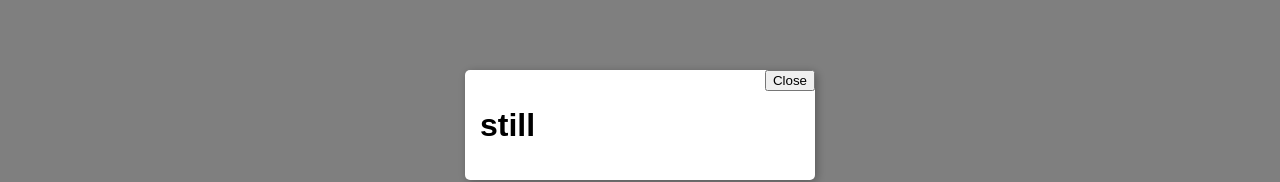
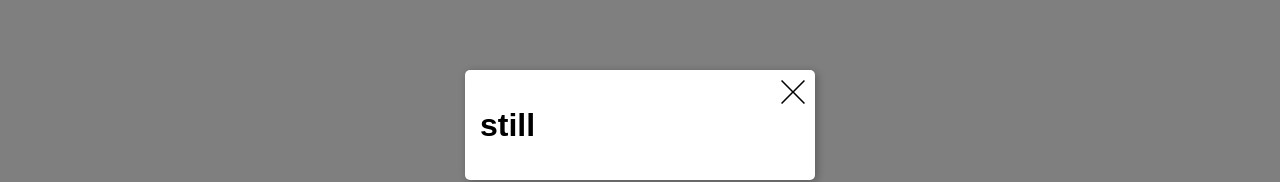
Before and after one commit to sarah4594/Level2React, a React (Create React App) app in the folder level2react/: page / in a window 1280 px wide. Both pictures are taken after a click on the button "Login". Shown: the part 225-407 px from the top of the page. Built offline with nearby package versions, Linux system fonts and the light colour scheme.

Commit message:
Create a custom close button using svg

```diff
--- a/level2react/src/Modal.js
+++ b/level2react/src/Modal.js
@@ -1,6 +1,7 @@
 import React, { Component } from 'react'
 import styled from 'styled-components'
 import Portal from './Portal'
+import Icon from './Utilities/Icon'
 
 export default class Modal extends Component {
   render() {
@@ -10,7 +11,9 @@ export default class Modal extends Component {
         {on && (
           <ModalWrapper>
             <ModalCard>
-              <CloseButton onClick={toggle}>Close</CloseButton>
+              <CloseButton onClick={toggle}>
+                <Icon name="close" />
+              </CloseButton>
               <div>{children}</div>
             </ModalCard>
             <Background onClick={toggle} />
@@ -45,6 +48,9 @@ const CloseButton = styled.button`
   position: absolute;
   top: 0;
   right: 0;
+  border: none;
+  background: transparent;
+  padding: 10px;
 `
 const Background = styled.div`
   position: absolute;
--- /dev/null
+++ b/level2react/src/Utilities/Icon.js
@@ -0,0 +1,29 @@
+import React, { Component } from 'react'
+
+export default class Icon extends Component {
+  static defaultProps = {
+    color: 'black'
+  }
+  render() {
+    switch (this.props.name) {
+      case 'close':
+        return (
+          <svg
+            x="0px"
+            y="0px"
+            width="24px"
+            height="24px"
+            viewBox="0 0 31.11 31.11"
+            enableBackground="new 0 0 31.11 31.11"
+          >
+            <polygon
+              fill={this.props.color}
+              points="31.11,1.41 29.7,0 15.56,14.14 1.41,0 0,1.41 14.14,15.56 0,29.7 1.41,31.11 15.56,16.97   29.7,31.11 31.11,29.7 16.97,15.56 "
+            />
+          </svg>
+        )
+      default:
+        return null
+    }
+  }
+}
```
